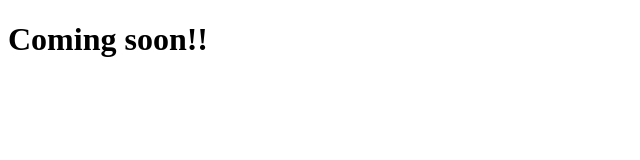
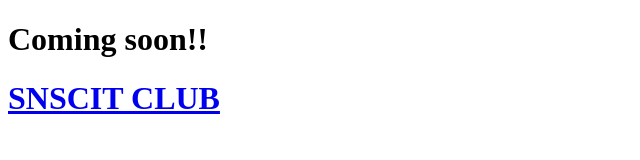
Before and after one commit to niyoj/demo-in-snscit, a plain HTML site: page index.html in a window 1280 px wide. Shown: the whole page, without its empty margins (0-640 px from the left). Drawn offline with Linux system fonts and the light colour scheme.

Commit message:
some changes by niyoj

```diff
--- a/index.html
+++ b/index.html
@@ -8,5 +8,7 @@
 </head>
 <body>
     <h1>Coming soon!!</h1>
+
+    <h1><a href="don't know" >SNSCIT CLUB</a></h1>
 </body>
 </html>
```
